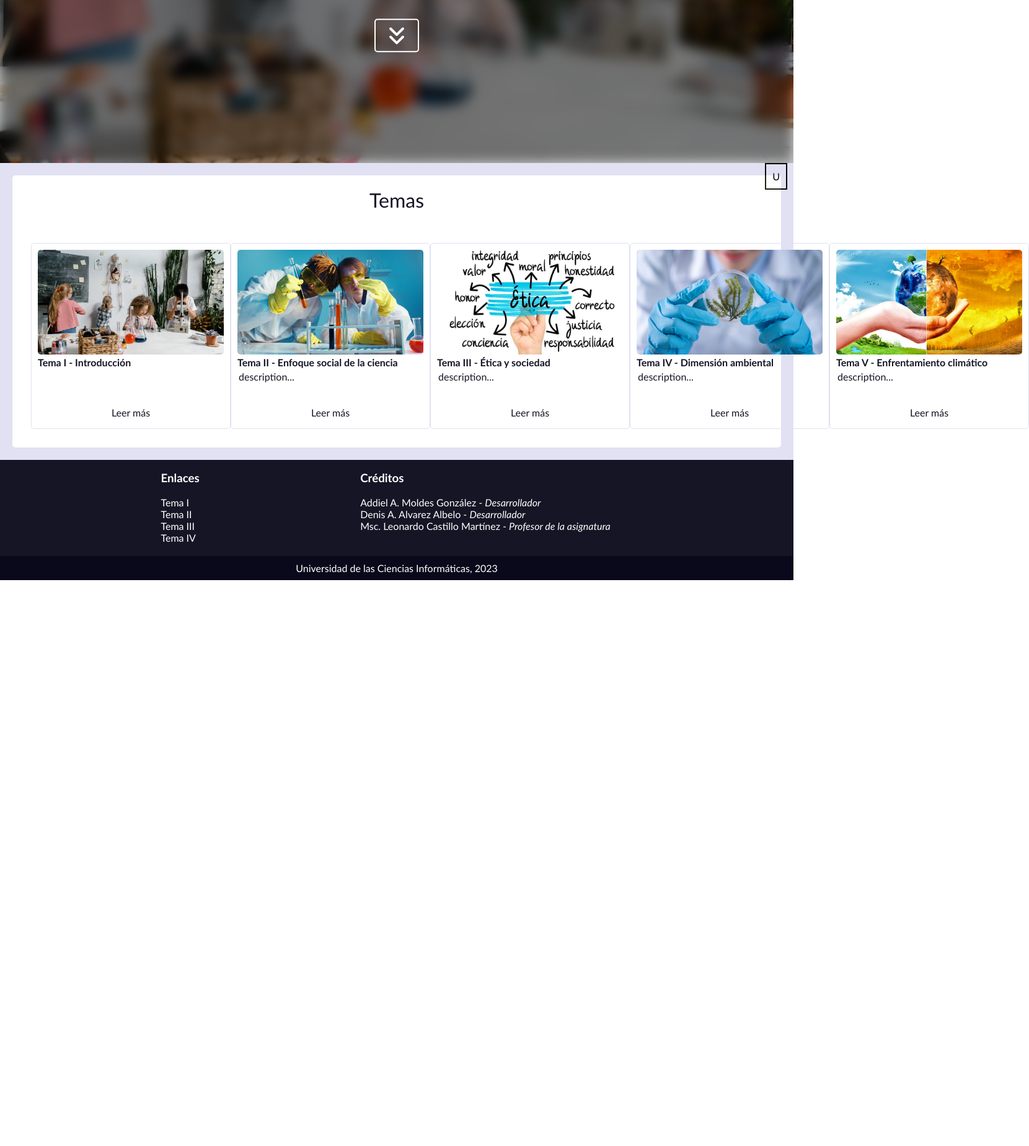
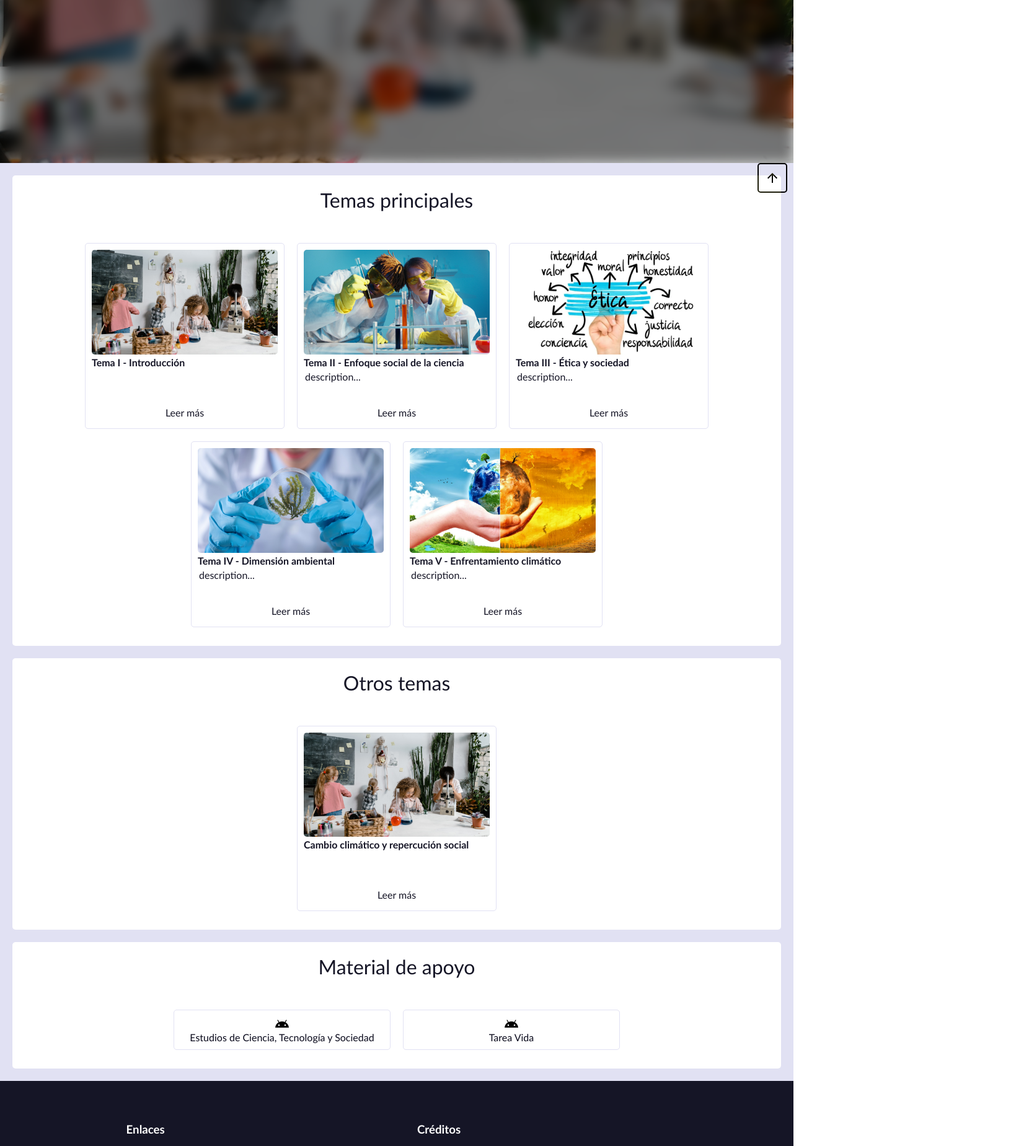
Before and after one commit to addielmoldes/ects, a plain HTML site: page index.html in a window 1280 px wide. Shown: the part 537-2386 px from the top of the page at 62% size, 1660 px wide, since content can reach past the window. Before the commit the page ends 1473 px from the top, so only its background shows below. Drawn offline with Linux system fonts and the light colour scheme.

Commit message:
cards, svg, otros temas, soporte

```diff
--- a/assets/css/estilos.css
+++ b/assets/css/estilos.css
@@ -2,6 +2,7 @@
     --back_color_1: #09091b;
     --back_color_2: #151526;
     --back_color_3: rgb(225, 225, 243);
+    --back_color_4: #0f0f2c;
 }
 
 * {
@@ -10,6 +11,7 @@
 
 html {
     scroll-behavior: smooth;
+    height: 100vh;
 }
 
 a {
@@ -46,19 +48,15 @@ nav {
     justify-content: space-between;
     align-items: center;
     padding-block: 10px;
-    padding-inline: 30px;
+    padding-inline: 50px;
     color: white;
     font-size: 1.7rem;
 }
 
-.nav-brand {
-    margin-left: 100px;
-}
-
-nav>div>ul {
+.nav-links {
     display: flex;
     gap: 50px;
-    margin-right: 100px;
+    /* margin: 100px; */
     padding: 0;
 }
 
@@ -68,7 +66,7 @@ nav>div>ul {
     flex-direction: column;
     justify-content: center;
     top: 50%;
-    transform: translateY(-60%);
+    transform: translateY(-100%);
     color: white;
     font-size: 3.5rem;
     text-align: center;
@@ -83,10 +81,7 @@ nav>div>ul {
     display: flex;
     align-items: center;
     font-size: 2rem;
-    padding-top: 1px;
-    padding-bottom: 1px;
-    padding-left: 10px;
-    padding-right: 10px;
+    padding: 10px;
     border: 2px solid white;
     border-radius: 5px;
     transition: background-color .5s;
@@ -99,7 +94,7 @@ nav>div>ul {
 }
 
 .home-button:hover>svg {
-    fill: gray;
+    mix-blend-mode: difference;
 }
 
 .topics-container {
@@ -107,12 +102,21 @@ nav>div>ul {
     background-color: var(--back_color_3);
 }
 
-.content {
+.content,
+.others-container,
+.support-container {
     background-color: white;
     border-radius: 5px;
+    margin-bottom: 20px;
 }
 
-.content-title {
+.support-container {
+    margin-bottom: 0;
+}
+
+.content-title,
+.others-title,
+.support-title {
     margin: auto;
     text-align: center;
     font-size: xx-large;
@@ -120,9 +124,13 @@ nav>div>ul {
     color: var(--back_color_2);
 }
 
-.topic-cards {
+.topic-cards,
+.apk-container {
     display: flex;
-    justify-content: space-evenly;
+    flex-wrap: wrap;
+    flex-basis: 20%;
+    gap: 20px;
+    justify-content: center;
     padding: 30px;
 }
 
@@ -171,8 +179,31 @@ nav>div>ul {
     background-color: var(--back_color_2);
 }
 
+.apk {
+    display: flex;
+    flex-direction: column;
+    justify-content: center;
+    align-items: center;
+    text-align: center;
+    align-items: center;
+    color: var(--back_color_1);
+    border: 1px solid var(--back_color_3);
+    border-radius: 5px;
+    width: 350px;
+    padding-inline: 20px;
+    padding-block: 10px;
+}
+
+.apk:hover {
+    background-color: var(--back_color_3);
+    box-shadow: 0 0 5px 1px var(--back_color_3);
+    transition: .3s ease all;
+}
+
 .floating-button {
     position: sticky;
+    display: flex;
+    align-items: center;
     right: 10px;
     bottom: 10px;
     float: right;
@@ -180,6 +211,7 @@ nav>div>ul {
     z-index: 999;
     border: 2px solid var(--back_color_3);
     mix-blend-mode: difference;
+    border-radius: 5px;
 }
 
 footer {
@@ -189,14 +221,19 @@ footer {
 
 .footer-container {
     display: flex;
-    justify-content: space-evenly;
+    justify-content: space-around;
     margin-bottom: 20px;
+    width: 100%;
 }
 
 .footer-links,
 .footer-credits {
     display: flex;
     flex-direction: column;
+}
+
+.footer-links>a:hover {
+    text-decoration: underline;
 }
 
 .footer-copy {
@@ -211,14 +248,21 @@ footer {
 }
 
 @media (max-width: 795px) {
+    nav {
+        justify-content: center;
+    }
+
+    .nav-brand {
+        display: none;
+    }
+
+    .nav-links {
+        margin-right: 0;
+    }
+
     .home-title {
         font-size: 2rem;
         transform: translateY(-100%);
-    }
-
-    .topic-cards {
-        flex-direction: column;
-        gap: 10px;
     }
 
     .card-image {
@@ -232,4 +276,13 @@ footer {
         padding-top: 10px;
         padding-bottom: 10px;
     }
+
+    .footer-links {
+        display: block;
+    }
+
+    .footer-links>a {
+        display: inline;
+        margin-right: 10px;
+    }
 }
--- a/index.html
+++ b/index.html
@@ -16,22 +16,22 @@
                     <nav>
                         <a href="index.html" class="nav-brand">ECTS</a>
                         <div>
-                            <ul>
+                            <ul class="nav-links">
                                 <li><a href="#home">Inicio</a>
                                 </li>
                                 <li><a href="#main">Temas</a>
                                 </li>
                             </ul>
                         </div>
-                    </nav>s
+                    </nav>
                 </div>
                 <div class="home-title">
                     <div class="home-header"> Estudios de Ciencia, Tecnología </br> y Sociedad </div>
                     <div class="home-button-container">
                         <a href="#main" class="home-button">
-                            <svg xmlns="http://www.w3.org/2000/svg" height="48" width="48" fill="white">
-                                <path
-                                    d="M24 24.9q-.4 0-.75-.125t-.65-.425l-9.9-9.9q-.6-.6-.6-1.425 0-.825.6-1.375.6-.6 1.4-.6.8 0 1.4.6l8.5 8.5 8.5-8.5q.6-.6 1.4-.6.8 0 1.4.6.6.6.6 1.4 0 .8-.6 1.4l-9.9 9.9q-.3.3-.65.425-.35.125-.75.125Zm0 13.3q-.4 0-.75-.125t-.65-.475l-9.9-9.9q-.6-.6-.6-1.4 0-.8.6-1.4.6-.55 1.4-.55.8 0 1.4.55l8.5 8.55 8.5-8.55q.6-.55 1.4-.55.8 0 1.4.55.6.6.6 1.4 0 .8-.6 1.4l-9.9 9.9q-.3.35-.65.475-.35.125-.75.125Z" />
+                            <svg xmlns="http://www.w3.org/2000/svg" height="24" viewBox="0 96 960 960" width="24">
+                                <path fill="white"
+                                    d="M480 896 160 576l56-57 224 224V256h80v487l224-224 56 57-320 320Z" />
                             </svg>
                         </a>
                     </div>
@@ -39,9 +39,9 @@
             </div>
         </header>
         <main id="main">
-            <div class="topics-container">
+            <section class="topics-container">
                 <div class="content">
-                    <div class="content-title"> Temas </div>
+                    <div class="content-title"> Temas principales </div>
                     <div class="topic-cards">
                         <div class="card">
                             <div class="card-body">
@@ -96,8 +96,44 @@
                         </div>
                     </div>
                 </div>
-            </div>
-            <a href="#home" class="floating-button">U</a>
+                <div class="others-container">
+                    <div class="others-title"> Otros temas </div>
+                    <div class="topic-cards">
+                        <div class="card">
+                            <div class="card-body">
+                                <img src="assets/images/background_3.jpg" alt="" width="300" class="card-image">
+                                <div class="card-title"> Cambio climático y repercución social </div>
+                            </div>
+                            <div class="card-footer">
+                                <div class="card-description">
+                                </div>
+                                <a href="#" class="card-button">Leer más</a>
+                            </div>
+                        </div>
+                    </div>
+                </div>
+                <div class="support-container">
+                    <div class="support-title"> Material de apoyo </div>
+                    <div class="apk-container">
+                        <a href="#" class="apk" target="_blank">
+                            <svg xmlns="http://www.w3.org/2000/svg" height="24" viewBox="0 96 960 960" width="24">
+                                <path
+                                    d="M40 816q9-107 65.5-197T256 476l-74-128q-6-9-3-19t13-15q8-5 18-2t16 12l74 128q86-36 180-36t180 36l74-128q6-9 16-12t18 2q10 5 13 15t-3 19l-74 128q94 53 150.5 143T920 816H40Zm240-110q21 0 35.5-14.5T330 656q0-21-14.5-35.5T280 606q-21 0-35.5 14.5T230 656q0 21 14.5 35.5T280 706Zm400 0q21 0 35.5-14.5T730 656q0-21-14.5-35.5T680 606q-21 0-35.5 14.5T630 656q0 21 14.5 35.5T680 706Z" />
+                            </svg> Estudios de Ciencia, Tecnología y Sociedad </a>
+                        <a href="https://apklis.cu/application/com.irdev.tareavida2021" class="apk" target="_blank">
+                            <svg xmlns="http://www.w3.org/2000/svg" height="24" viewBox="0 96 960 960" width="24">
+                                <path
+                                    d="M40 816q9-107 65.5-197T256 476l-74-128q-6-9-3-19t13-15q8-5 18-2t16 12l74 128q86-36 180-36t180 36l74-128q6-9 16-12t18 2q10 5 13 15t-3 19l-74 128q94 53 150.5 143T920 816H40Zm240-110q21 0 35.5-14.5T330 656q0-21-14.5-35.5T280 606q-21 0-35.5 14.5T230 656q0 21 14.5 35.5T280 706Zm400 0q21 0 35.5-14.5T730 656q0-21-14.5-35.5T680 606q-21 0-35.5 14.5T630 656q0 21 14.5 35.5T680 706Z" />
+                            </svg> Tarea Vida </a>
+                    </div>
+                </div>
+            </section>
+            <a href="#home" class="floating-button">
+                <svg xmlns="http://www.w3.org/2000/svg" height="24"
+                    viewBox="0 96 960 960" width="24">
+                    <path fill="white" d="M440 896V409L216 633l-56-57 320-320 320 320-56 57-224-224v487h-80Z" />
+                </svg>
+            </a>
         </main>
         <footer>
             <div class="footer-container">
```
